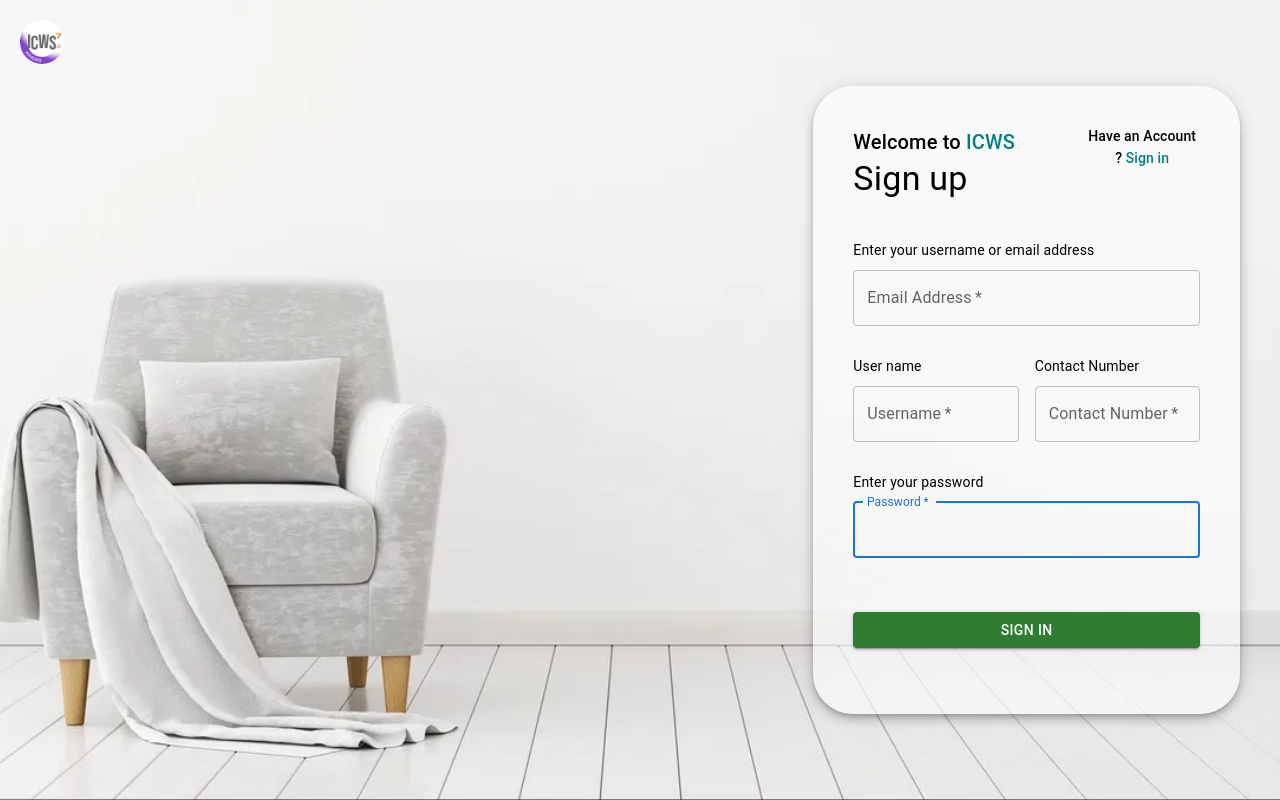
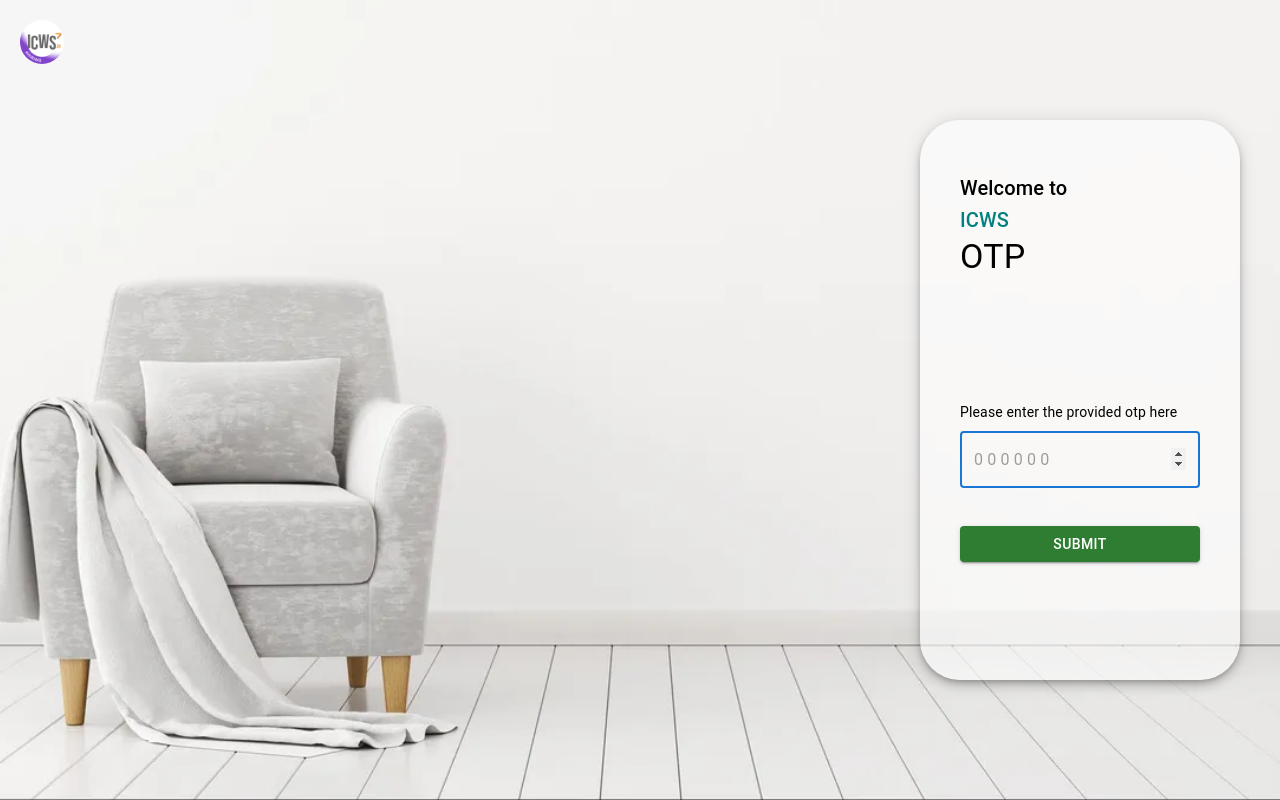
Before and after one commit to Mr-G-D/React-auth, a React (Create React App) app: page /otp in a window 1280 px wide. Built offline with nearby package versions, Linux system fonts and the light colour scheme.

Commit message:
:bookmark: react-otp-input :package:

```diff
--- a/package.json
+++ b/package.json
@@ -11,6 +11,7 @@
     "@testing-library/user-event": "^13.5.0",
     "react": "^18.2.0",
     "react-dom": "^18.2.0",
+    "react-otp-input": "^2.4.0",
     "react-router-dom": "^6.3.0",
     "react-scripts": "5.0.1",
     "web-vitals": "^2.1.4"
--- a/src/App.js
+++ b/src/App.js
@@ -2,6 +2,8 @@
 import { Grid, Paper } from "@mui/material";
 import Signup from "./pages/Signup";
 import Header from "./components/Header";
+import { Route, Routes, BrowserRouter } from "react-router-dom";
+import Otp from "./pages/Otp";
 
 function App() {
   return (
@@ -22,20 +24,29 @@
       >
         <Grid
           style={{
+            minHeight: "70vh",
             backgroundColor: "rgba(255,255,255,0.6)",
             borderRadius: "40px",
             margin: "40px",
             color: "black",
             opacity: "1",
+            display: "flex",
+            alignContent: "space-around",
+            justifyContent: "space-around",
           }}
           item
           xs={12}
           sm={6}
-          md={4}
+          md={3}
           elevation={6}
           component={Paper}
         >
-          <Signup />
+          <BrowserRouter>
+            <Routes>
+              <Route exact path="/" element={<Signup />} />
+              <Route exact path="/otp" element={<Otp />} />
+            </Routes>
+          </BrowserRouter>
         </Grid>
       </Grid>
     </div>
--- a/src/pages/Otp.jsx
+++ b/src/pages/Otp.jsx
@@ -0,0 +1,95 @@
+import { Grid, Box, Typography, Button, TextField } from "@mui/material";
+import OtpInput from "react-otp-input";
+
+const Otp = () => {
+  return (
+    <div
+      style={{
+        display: "flex",
+        alignContent: "space-around",
+      }}
+    >
+      <Box
+        gap={5}
+        style={{
+          margin: "40px",
+          textAlign: "justify",
+          display: "flex",
+          flexDirection: "column",
+          justifyContent: "space-around",
+        }}
+      >
+        <Grid>
+          <Grid item xs={8}>
+            <Typography
+              style={{
+                textAlign: "left",
+              }}
+              variant="h6"
+            >
+              Welcome to{" "}
+              <span
+                style={{
+                  color: "teal",
+                }}
+              >
+                ICWS
+              </span>
+            </Typography>
+            <Typography variant="h4">OTP</Typography>
+          </Grid>
+        </Grid>
+
+        <Box
+          component="form"
+          noValidate
+          style={{
+            marginTop: "40px",
+            marginBottom: "50px",
+          }}
+        >
+          <Grid className="input">
+            <Typography variant="body2">
+              Please enter the provided otp here
+            </Typography>
+            <TextField
+              className="textfield"
+              margin="normal"
+              required
+              fullWidth
+              id="otp"
+              type="number"
+              name="otp"
+              placeholder="0 0 0 0 0 0"
+              autoComplete="otp"
+              autoFocus
+            />
+            {/* <OtpInput
+              className="textfield"
+              numInputs={6}
+              onChange={(e) => console.log(e)}
+              inputStyle={{
+                color: "black",
+                width: "60%",
+                fontSize: "2rem",
+                borderRadius: 4,
+                border: "1px solid rgba(0,0,0,0.3)",
+              }}
+            /> */}
+          </Grid>
+          <Button
+            type="submit"
+            fullWidth
+            color="success"
+            variant="contained"
+            sx={{ mt: 1, mb: 2 }}
+          >
+            Submit
+          </Button>
+        </Box>
+      </Box>
+    </div>
+  );
+};
+
+export default Otp;
--- a/src/pages/Signup.jsx
+++ b/src/pages/Signup.jsx
@@ -14,7 +14,7 @@
           justifyContent: "space-between",
         }}
       >
-        <Grid xs={8}>
+        <Grid item xs={8}>
           <Typography
             style={{
               textAlign: "left",
@@ -32,13 +32,11 @@
           </Typography>
           <Typography variant="h4">Sign up</Typography>
         </Grid>
-        <Grid xs={4}>
+        <Grid item xs={4}>
           <Typography
             style={{
               textAlign: "-webkit-center",
             }}
-            item
-            xs={{}}
             variant="subtitle2"
           >
             Have an Account ?{" "}
@@ -87,7 +85,6 @@
               fullWidth
               id="username"
               label="Username"
-              autoFocus
             />
           </Grid>
           <Grid className="input" item xs={12} sm={6}>
@@ -115,7 +112,6 @@
             type="password"
             name="password"
             autoComplete="password"
-            autoFocus
           />
         </Grid>
 
@@ -126,7 +122,7 @@
           variant="contained"
           sx={{ mt: 3, mb: 2 }}
         >
-          Sign In
+          Sign up
         </Button>
       </Box>
     </Box>
```
Also changed, not shown: 1 other file (tests, documents, lock files or other folders).
